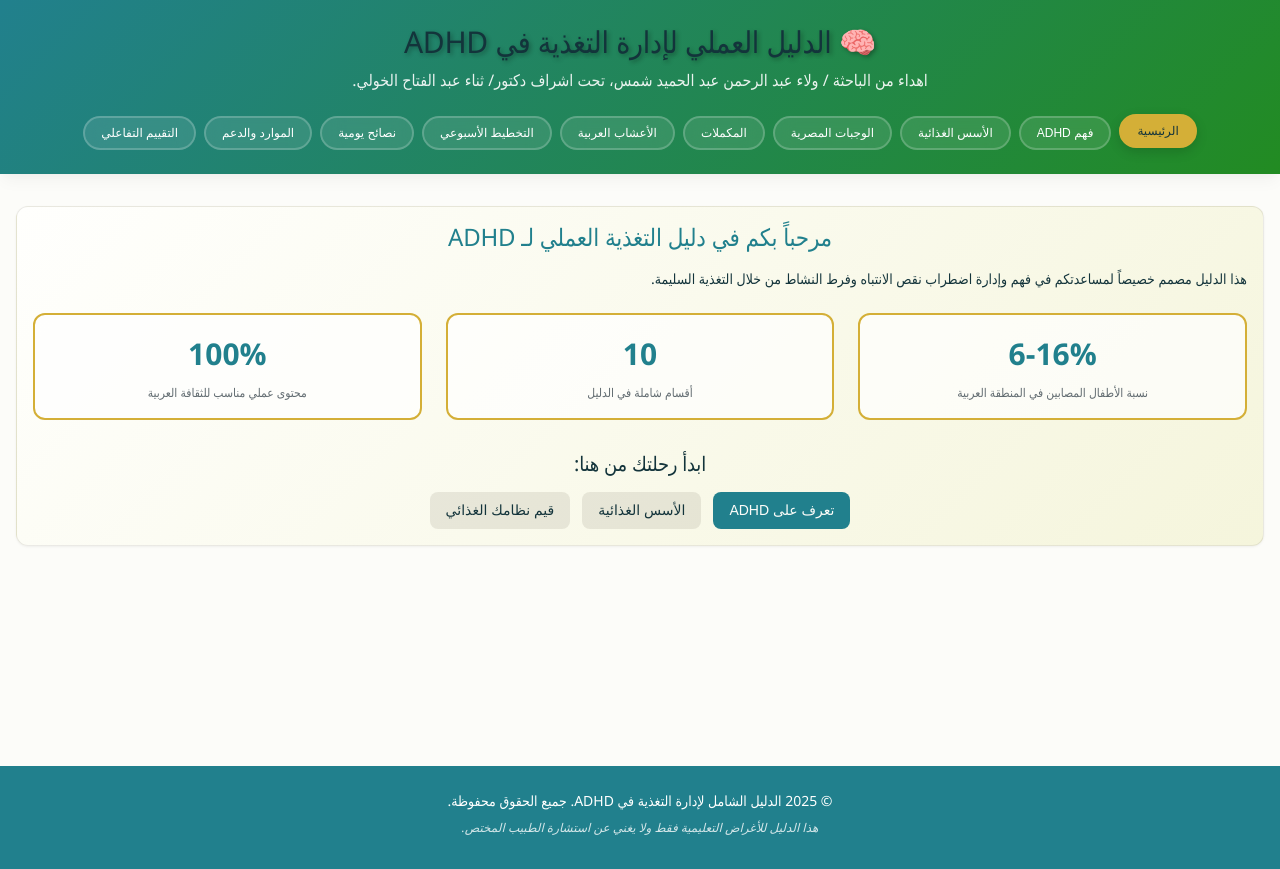
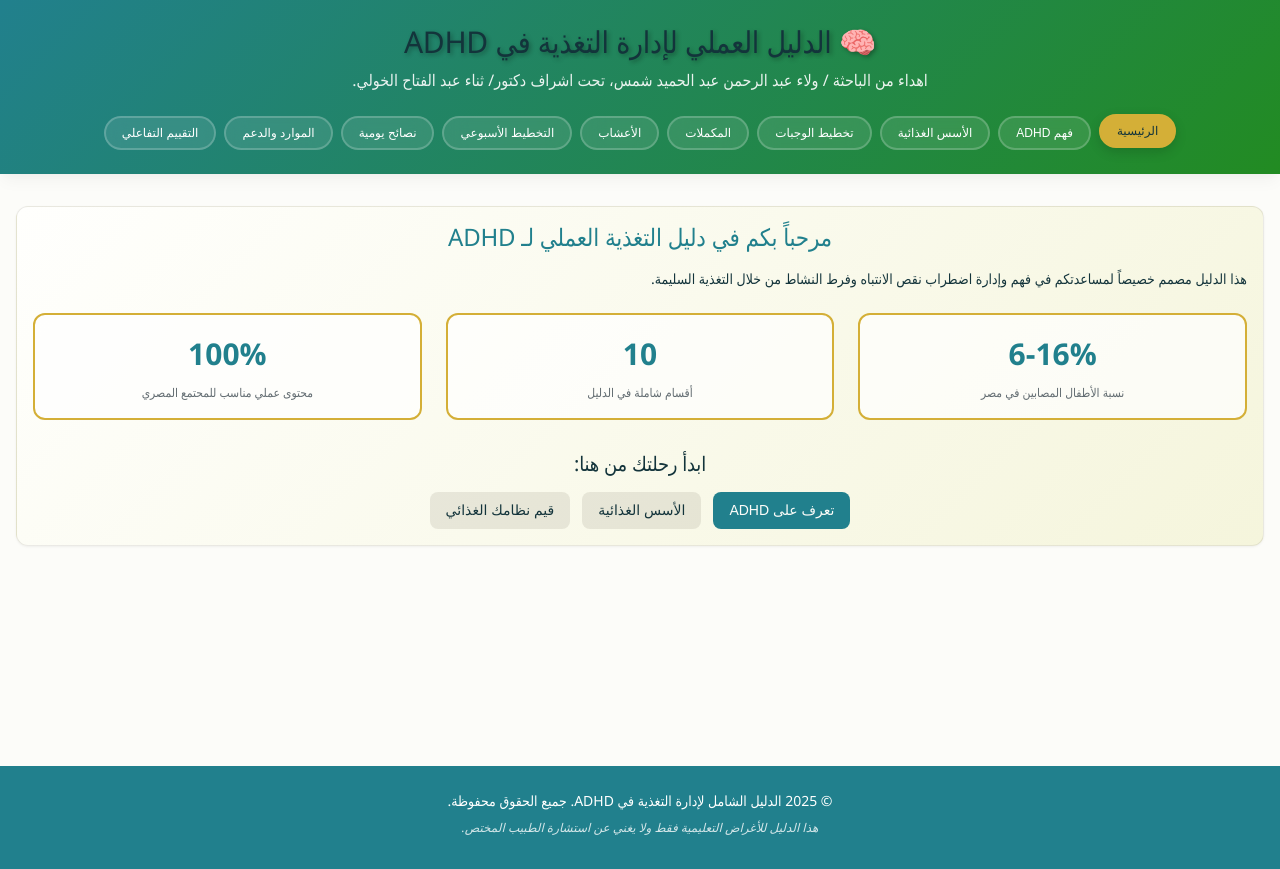
Before and after one commit to AbeerBakoush/ADHD, a plain HTML site: page index.html in a window 1280 px wide. Drawn offline with Linux system fonts and the light colour scheme.

Commit message:
Update index.html

```diff
--- a/index.html
+++ b/index.html
@@ -17,9 +17,9 @@
                 <button class="nav-item active" data-section="home">الرئيسية</button>
                 <button class="nav-item" data-section="understanding">فهم ADHD</button>
                 <button class="nav-item" data-section="nutrition">الأسس الغذائية</button>
-                <button class="nav-item" data-section="meals">الوجبات المصرية</button>
+                <button class="nav-item" data-section="meals">تخطيط الوجبات</button>
                 <button class="nav-item" data-section="supplements">المكملات</button>
-                <button class="nav-item" data-section="herbs">الأعشاب العربية</button>
+                <button class="nav-item" data-section="herbs">الأعشاب</button>
                 <button class="nav-item" data-section="planning">التخطيط الأسبوعي</button>
                 <button class="nav-item" data-section="tips">نصائح يومية</button>
                 <button class="nav-item" data-section="resources">الموارد والدعم</button>
@@ -40,7 +40,7 @@
                         <div class="stats-grid">
                             <div class="stat-item">
                                 <div class="stat-number">6-16%</div>
-                                <div class="stat-label">نسبة الأطفال المصابين في المنطقة العربية</div>
+                                <div class="stat-label">نسبة الأطفال المصابين في مصر </div>
                             </div>
                             <div class="stat-item">
                                 <div class="stat-number">10</div>
@@ -48,7 +48,7 @@
                             </div>
                             <div class="stat-item">
                                 <div class="stat-number">100%</div>
-                                <div class="stat-label">محتوى عملي مناسب للثقافة العربية</div>
+                                <div class="stat-label">محتوى عملي مناسب للمحتمع المصري</div>
                             </div>
                         </div>
 
@@ -223,7 +223,7 @@
 
             <!-- Egyptian Meals Section -->
             <section id="meals" class="content-section">
-                <h2 class="section-title">الوجبات المصرية المناسبة لـ ADHD</h2>
+                <h2 class="section-title">الوجبات المناسبة لـ ADHD</h2>
 
                 <div class="meals-grid">
                     <div class="meal-card card">
@@ -332,7 +332,7 @@
 
             <!-- Herbs Section -->
             <section id="herbs" class="content-section">
-                <h2 class="section-title">الأعشاب والتوابل العربية</h2>
+                <h2 class="section-title">الأعشاب والتوابل</h2>
 
                 <div class="herbs-grid">
                     <div class="herb-card card">
@@ -635,6 +635,7 @@
     <footer class="footer">
         <div class="container">
             <div class="footer-content">
+
                 <p>© 2025 الدليل الشامل لإدارة التغذية في ADHD. جميع الحقوق محفوظة.</p>
                 <p class="disclaimer">هذا الدليل للأغراض التعليمية فقط ولا يغني عن استشارة الطبيب المختص.</p>
             </div>
```
